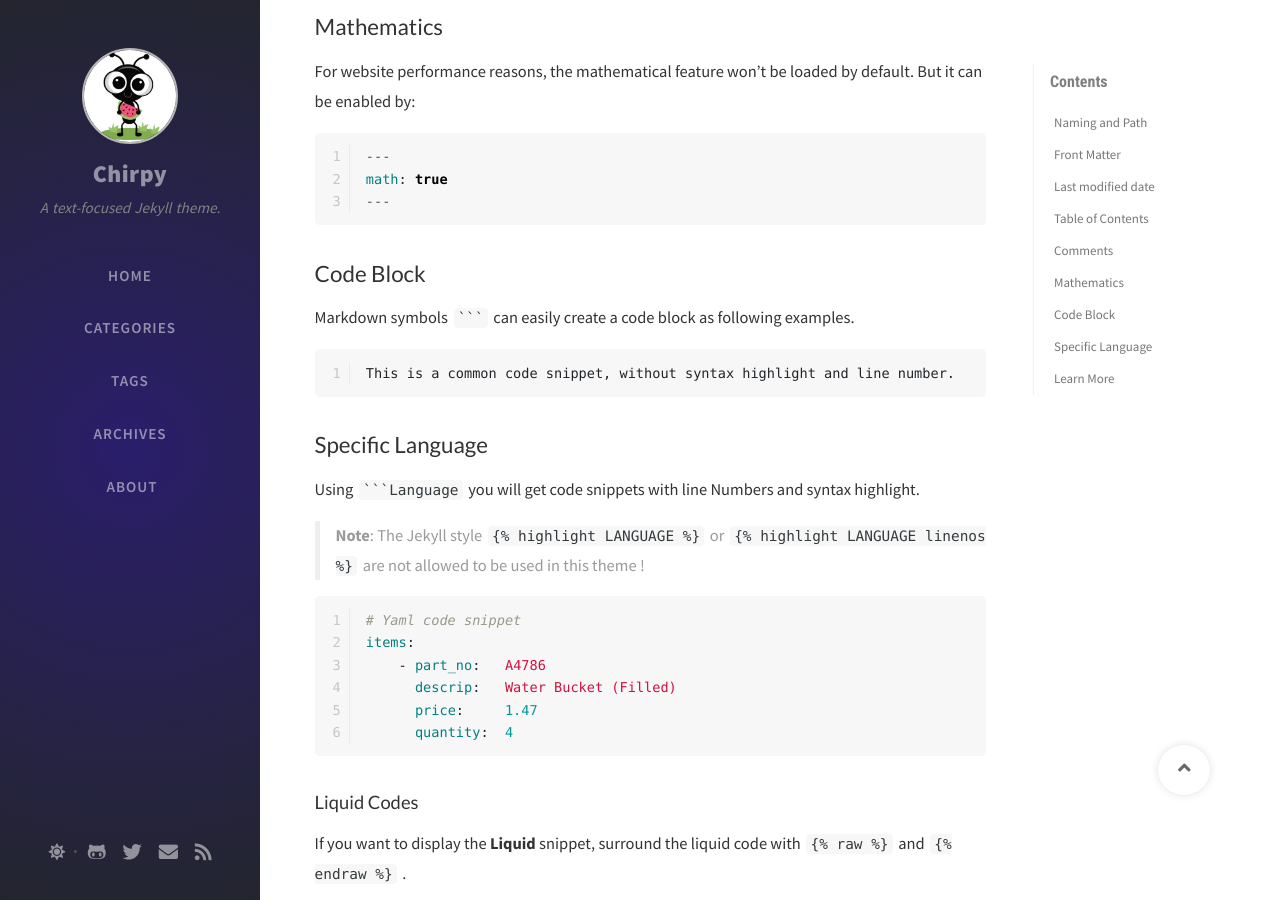
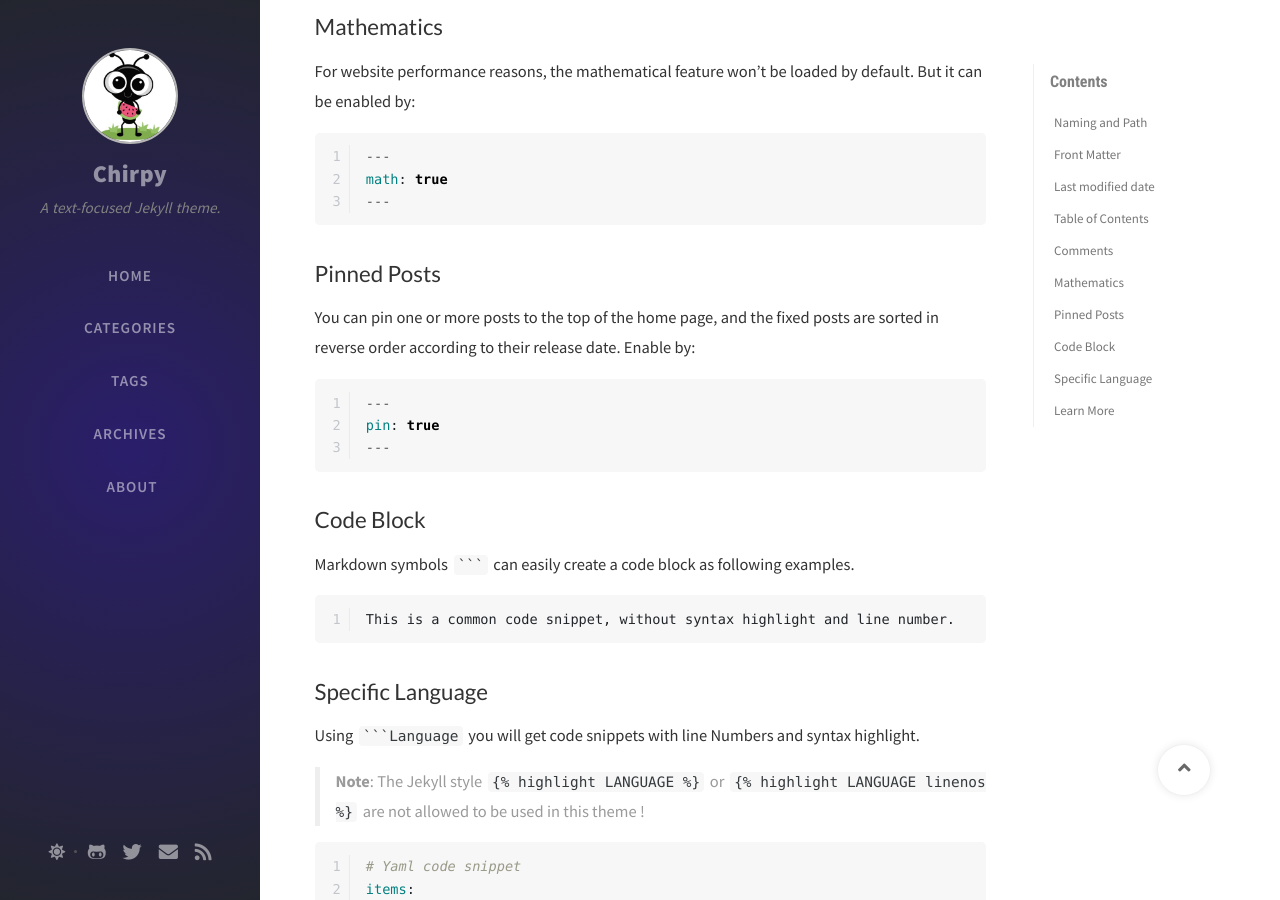
Before and after one commit to nicetrykiddo/writeups, a Jekyll site: the page built from _posts/2019-08-08-write-a-new-post.md, in a window 1280 px wide and 900 px high, scrolled down 3244 px. Built offline with Jekyll 4.4.1, drawn with Linux system fonts in a browser that asks for light colours; nearby versions of some CDN libraries; comment, search, counter and statistics services are not loaded.

Commit message:
Super feature: Pinned posts.

````diff
--- a/_posts/2019-08-08-write-a-new-post.md
+++ b/_posts/2019-08-08-write-a-new-post.md
@@ -124,6 +124,17 @@ math: true
 ```
 
 
+## Pinned Posts
+
+You can pin one or more posts to the top of the home page, and the fixed posts are sorted in reverse order according to their release date. Enable by:
+
+```yaml
+---
+pin: true
+---
+```
+
+
 ## Code Block
 
 Markdown symbols <code class="highlighter-rouge">```</code> can easily create a code block as following examples.
--- a/assets/css/home.scss
+++ b/assets/css/home.scss
@@ -29,7 +29,7 @@
   padding-top: 1.5rem;
   padding-bottom: 1rem;
   border-bottom: 1px solid var(--main-border-color);
-  >h1 {
+  h1 {
     font-size: 1.4rem;
     margin: 0;
   }
@@ -48,6 +48,9 @@
       -webkit-line-clamp: 2;
       -webkit-box-orient: vertical;
     }
+  }
+  .pinned {
+    transform: rotate(45deg);
   }
 }
 
--- a/assets/js/_utils/pageviews.js
+++ b/assets/js/_utils/pageviews.js
@@ -69,7 +69,7 @@ function displayPageviews(data) {
 
   if ($("#post-list").length > 0) { /* the Home page */
     $(".post-preview").each(function() {
-      var path = $(this).children("h1").children("a").attr("href");
+      var path = $(this).children("div").children("h1").children("a").attr("href");
       tacklePV(rows, path, $(this).find('.pageviews'), hasInit);
     });
 
````
Also changed, not shown: _layouts/home.html (+54 -5 lines), _posts/2019-08-09-getting-started.md (+1 -0 lines), docs/README_zh-CN.md (+2 -1 lines), README.md.
